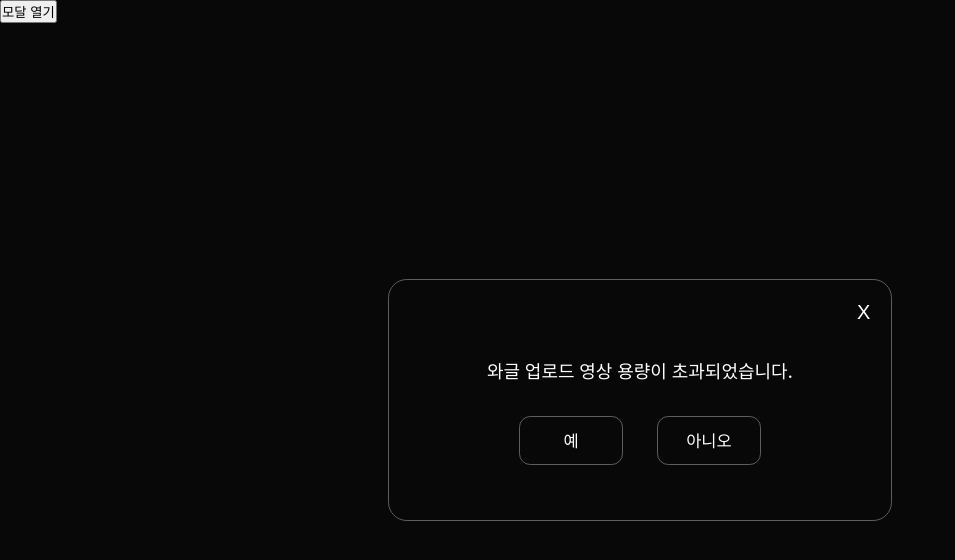
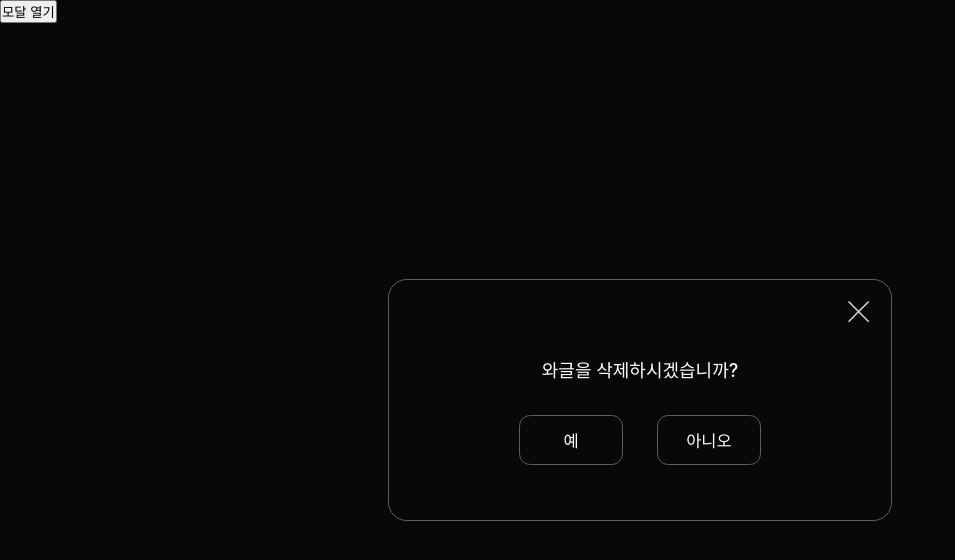
Before and after one commit to rhdmswls12/WAGWAG-frontend, a Next.js app: page / in a window 1280 px wide. Both pictures are taken after a click on the button "모달 열기". Shown: the top 560 px of the page, without its empty margins (0-955 px from the left). Built offline with nearby package versions, Linux system fonts and the light colour scheme.

Commit message:
chore: 아이콘 추가 및 픽셀 변경

```diff
--- a/src/app/page.tsx
+++ b/src/app/page.tsx
@@ -17,9 +17,9 @@ export default function Home() {
     //   "https://www.youtube.com/watch?v=abc"
     // );
     // 2. 삭제 여부
-    // openModal("confirm", "와글을 삭제하시겠습니까?");
+    openModal("confirm", "와글을 삭제하시겠습니까?");
     // 3. 경고용 모달
-    openModal("confirm", "와글 업로드 영상 용량이 초과되었습니다.");
+    // openModal("confirm", "와글 업로드 영상 용량이 초과되었습니다.");
   };
   return (
     <div className={styles.page}>
--- a/src/components/atoms/Modal/Button/Button.module.scss
+++ b/src/components/atoms/Modal/Button/Button.module.scss
@@ -6,7 +6,7 @@
   @include color($white-color);
   box-sizing: border-box;
   width: 10.35rem;
-  height: 4.95rem;
+  height: 5rem;
   border-radius: 1.125rem;
   background-color: transparent;
   border: 0.075rem solid $gray-300;
--- a/src/components/atoms/Modal/Typography/Typography.module.scss
+++ b/src/components/atoms/Modal/Typography/Typography.module.scss
@@ -4,5 +4,5 @@
 .title {
   @include font("text-lg");
   @include color($white-color);
-  padding-top: 7.668rem;
+  padding-top: 7.6rem;
 }
--- a/src/components/molecules/Modal/Modal.module.scss
+++ b/src/components/molecules/Modal/Modal.module.scss
@@ -44,10 +44,9 @@
 .shareBox {
   position: relative;
   width: 100%;
-  padding: 0 5.575rem;
+  padding: 0 5.6rem;
 }
 .shareInput {
-  // width: 45.225rem;
   width: 100%;
   height: 4.2rem;
   display: flex;
@@ -59,9 +58,11 @@
   border-radius: 1.125rem;
   outline: none;
   color: $white-color;
-  padding-left: 1.875rem;
+  padding-left: 2rem;
 }
 .copyButton {
+  display: flex;
+  align-items: center;
   position: absolute;
   top: 50%;
   right: 7.45rem;
--- a/src/components/molecules/Modal/index.tsx
+++ b/src/components/molecules/Modal/index.tsx
@@ -3,6 +3,8 @@ import Typography from "@/components/atoms/Modal/Typography";
 import Button from "@/components/atoms/Modal/Button";
 import styles from "./Modal.module.scss";
 import { useModalStore } from "@/stores";
+import CancelSvg from "@/assets/images/Cancel.svg";
+import CopySvg from "@/assets/images/Copy.svg";
 
 export default function Modal() {
   const {
@@ -35,9 +37,8 @@ export default function Modal() {
         onClick={(e) => e.stopPropagation()}
       >
         <button className={styles.closeButton} onClick={closeModal}>
-          X
+          <CancelSvg />
         </button>
-        {/* 아이콘 필요 */}
         <Typography>{title}</Typography>
         <div className={styles.buttonGroup}>
           {modalType === "share" && (
@@ -49,9 +50,8 @@ export default function Modal() {
                 readOnly
               />
               <button className={styles.copyButton} onClick={handleCopy}>
-                복사
-              </button>{" "}
-              {/* 아이콘 필요 */}
+                <CopySvg />
+              </button>
             </div>
           )}
           {modalType === "alert" && <Button onClick={closeModal}>닫기</Button>}
```
Also changed, not shown: src/assets/images/Cancel.svg (added), src/assets/images/Copy.svg (added).
